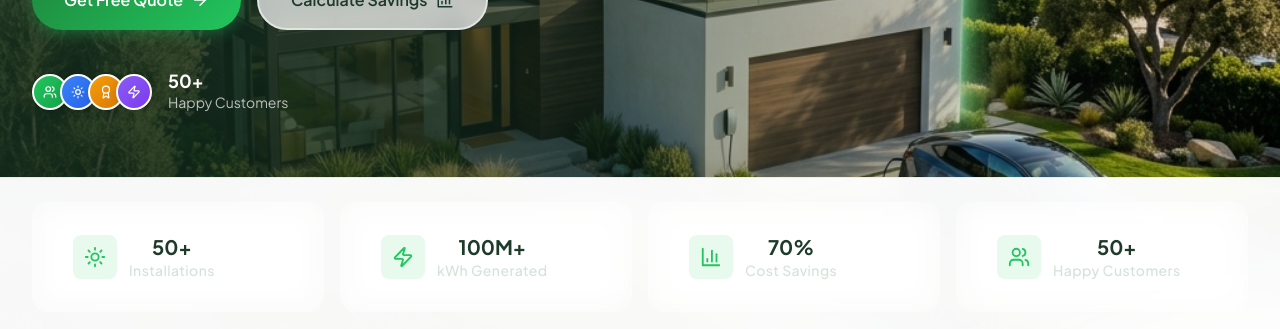
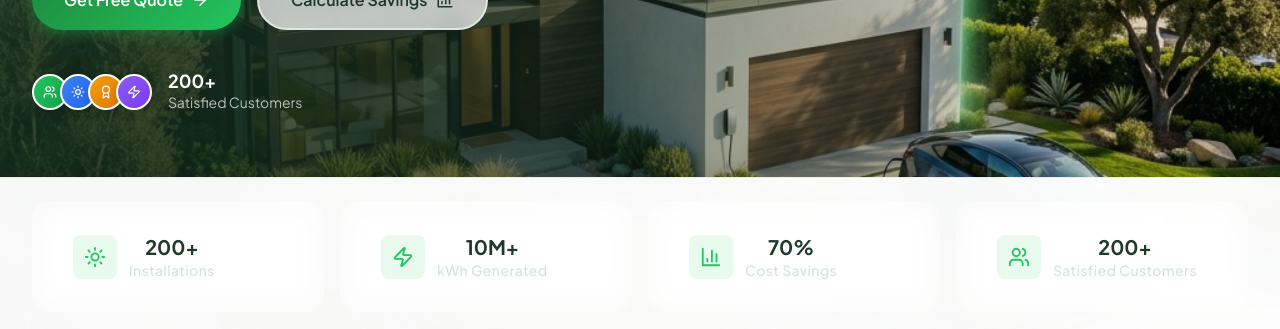
Before and after one commit to sahilyadav2023/hxsolar, a React (Vite) app in the folder solar-web/client/: page / in a window 1280 px wide. Shown: the part 593-922 px from the top of the page. Built offline with nearby package versions, Linux system fonts and the light colour scheme.

Commit message:
dummy data added

```diff
--- a/solar-web/client/src/sections/home/Hero.jsx
+++ b/solar-web/client/src/sections/home/Hero.jsx
@@ -62,8 +62,8 @@ const Hero = () => {
                 </div>
               </div>
               <div className="social-proof-text">
-                <strong>50+</strong>
-                <span>Happy Customers</span>
+                <strong>200+</strong>
+                <span>Satisfied Customers</span>
               </div>
             </div>
           </SlideUp>
@@ -96,7 +96,7 @@ const Hero = () => {
                   <Sun size={22} color="#22c55e" />
                 </div>
                 <div className="stat-info">
-                  <h3 className="stat-value">50+</h3>
+                  <h3 className="stat-value">200+</h3>
                   <p className="stat-label">Installations</p>
                 </div>
               </div>
@@ -105,7 +105,7 @@ const Hero = () => {
                   <Zap size={22} color="#22c55e" />
                 </div>
                 <div className="stat-info">
-                  <h3 className="stat-value">100M+</h3>
+                  <h3 className="stat-value">10M+</h3>
                   <p className="stat-label">kWh Generated</p>
                 </div>
               </div>
@@ -123,8 +123,8 @@ const Hero = () => {
                   <Users size={22} color="#22c55e" />
                 </div>
                 <div className="stat-info">
-                  <h3 className="stat-value">50+</h3>
-                  <p className="stat-label">Happy Customers</p>
+                  <h3 className="stat-value">200+</h3>
+                  <p className="stat-label">Satisfied Customers</p>
                 </div>
               </div>
             </div>
```
